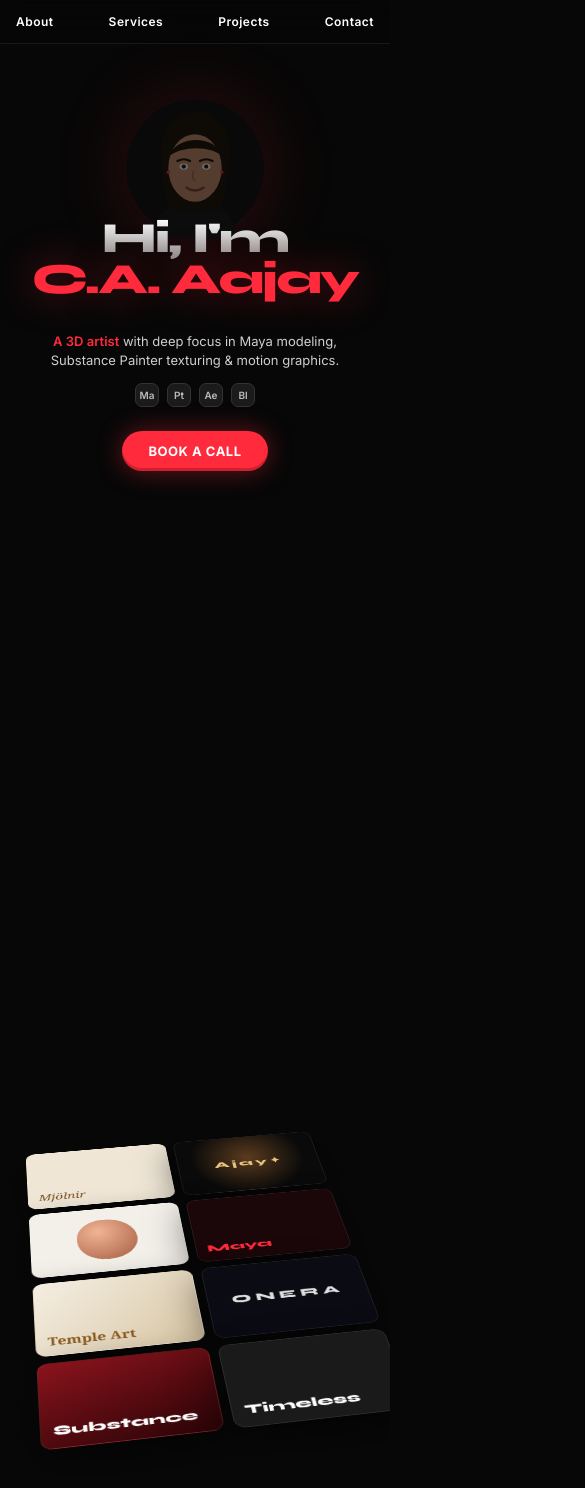
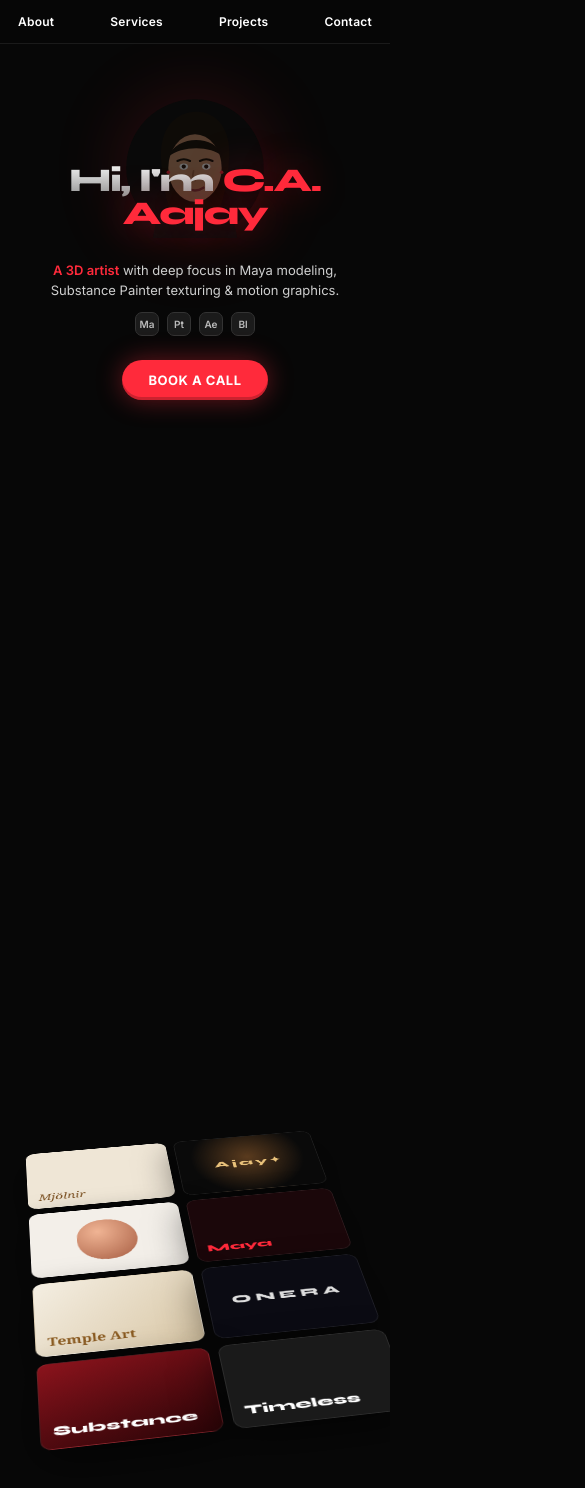
Before and after one commit to rxajay6360/AjayKumar-CA-portfolio, a Next.js app: page / in a window 390 px wide. Shown: the top 1488 px of the page, 585 px wide, since content can reach past the window. Built offline with nearby package versions, Linux system fonts and the light colour scheme.

Commit message:
fix(mobile): resolve header viewport width overflow and text wrapping

```diff
--- a/app/globals.css
+++ b/app/globals.css
@@ -28,6 +28,8 @@
   scroll-behavior: smooth;
   background: var(--bg);
   color: var(--ink);
+  overflow-x: hidden;
+  max-width: 100vw;
 }
 
 body {
@@ -35,7 +37,13 @@
   color: var(--ink);
   font-family: var(--b);
   overflow-x: hidden;
+  max-width: 100vw;
   min-height: 100vh;
+}
+
+main {
+  max-width: 100vw;
+  overflow-x: clip;
 }
 
 /* Chrome Metallic Typography from Reference HTML */
@@ -57,6 +65,9 @@
   top: 0;
   left: 0;
   right: 0;
+  width: 100%;
+  max-width: 100vw;
+  box-sizing: border-box;
   z-index: 50;
   display: flex;
   justify-content: space-between;
@@ -211,6 +222,8 @@
 .show {
   height: 170vh;
   position: relative;
+  max-width: 100vw;
+  overflow-x: clip;
 }
 
 .show .stick {
@@ -320,6 +333,9 @@
 section.html-section {
   position: relative;
   padding: 14vh clamp(16px, 4vw, 48px);
+  max-width: 100vw;
+  box-sizing: border-box;
+  overflow-x: clip;
 }
 
 h2.section-heading {
@@ -705,11 +721,16 @@
   margin-top: 16vh;
   display: grid;
   place-items: center;
+  max-width: 100vw;
+  overflow: hidden;
 }
 
 .connect h2 {
-  font-size: clamp(50px, 13vw, 210px);
-  white-space: nowrap;
+  font-size: clamp(40px, 11vw, 210px);
+  white-space: normal;
+  text-align: center;
+  max-width: 100%;
+  word-break: break-word;
 }
 
 .connect .avatar {
@@ -732,39 +753,57 @@
 @media (max-width: 800px) {
   /* Navigation on mobile */
   nav.site-nav {
-    padding: 14px 16px;
-    font-size: 12px;
-    background: rgba(7, 7, 7, 0.85);
-    backdrop-filter: blur(12px);
+    width: 100%;
+    max-width: 100vw;
+    box-sizing: border-box;
+    padding: 12px 14px;
+    font-size: 13px;
+    background: rgba(7, 7, 7, 0.92);
+    backdrop-filter: blur(16px);
+    -webkit-backdrop-filter: blur(16px);
     mix-blend-mode: normal;
     border-bottom: 1px solid rgba(255, 255, 255, 0.08);
+    left: 0;
+    right: 0;
+    display: flex;
+    justify-content: space-between;
+    align-items: center;
+    gap: 8px;
   }
 
   nav.site-nav a {
     font-size: 12px;
-    letter-spacing: 0.04em;
+    letter-spacing: 0.02em;
+    padding: 2px 4px;
+    white-space: nowrap;
   }
 
   /* Hero on mobile */
   .hero {
-    padding: 100px 16px 40px;
+    padding: 80px 16px 32px;
     min-height: 100svh;
     justify-content: flex-start;
     align-items: center;
     text-align: center;
+    max-width: 100vw;
+    box-sizing: border-box;
+    overflow: hidden;
   }
 
   .hero h1 {
     white-space: normal;
-    font-size: clamp(38px, 11vw, 76px);
-    line-height: 0.95;
-    margin-top: 14vh;
+    font-size: clamp(30px, 8.5vw, 54px);
+    line-height: 0.98;
+    margin-top: 10vh;
     letter-spacing: -0.04em;
+    max-width: 100%;
+    word-break: break-word;
+    overflow-wrap: break-word;
   }
 
   .hero h1 span,
   .hero h1 b {
-    display: inline-block;
+    display: inline;
   }
 
   .avatar {
@@ -948,10 +987,16 @@
   .contact {
     padding: 8vh 14px;
     min-height: auto;
+    max-width: 100vw;
+    box-sizing: border-box;
+    overflow: hidden;
   }
 
   .contact h2 {
-    font-size: clamp(38px, 12vw, 90px);
+    font-size: clamp(30px, 9vw, 68px);
+    line-height: 0.95;
+    word-break: break-word;
+    max-width: 100%;
   }
 
   .contact p.l {
@@ -995,10 +1040,17 @@
 
   .connect {
     margin-top: 8vh;
+    max-width: 100vw;
+    overflow: hidden;
   }
 
   .connect h2 {
-    font-size: clamp(34px, 12vw, 110px);
+    font-size: clamp(24px, 8vw, 54px);
+    white-space: normal;
+    text-align: center;
+    word-break: break-word;
+    max-width: 100%;
+    line-height: 1;
   }
 
   .connect .avatar {
```
